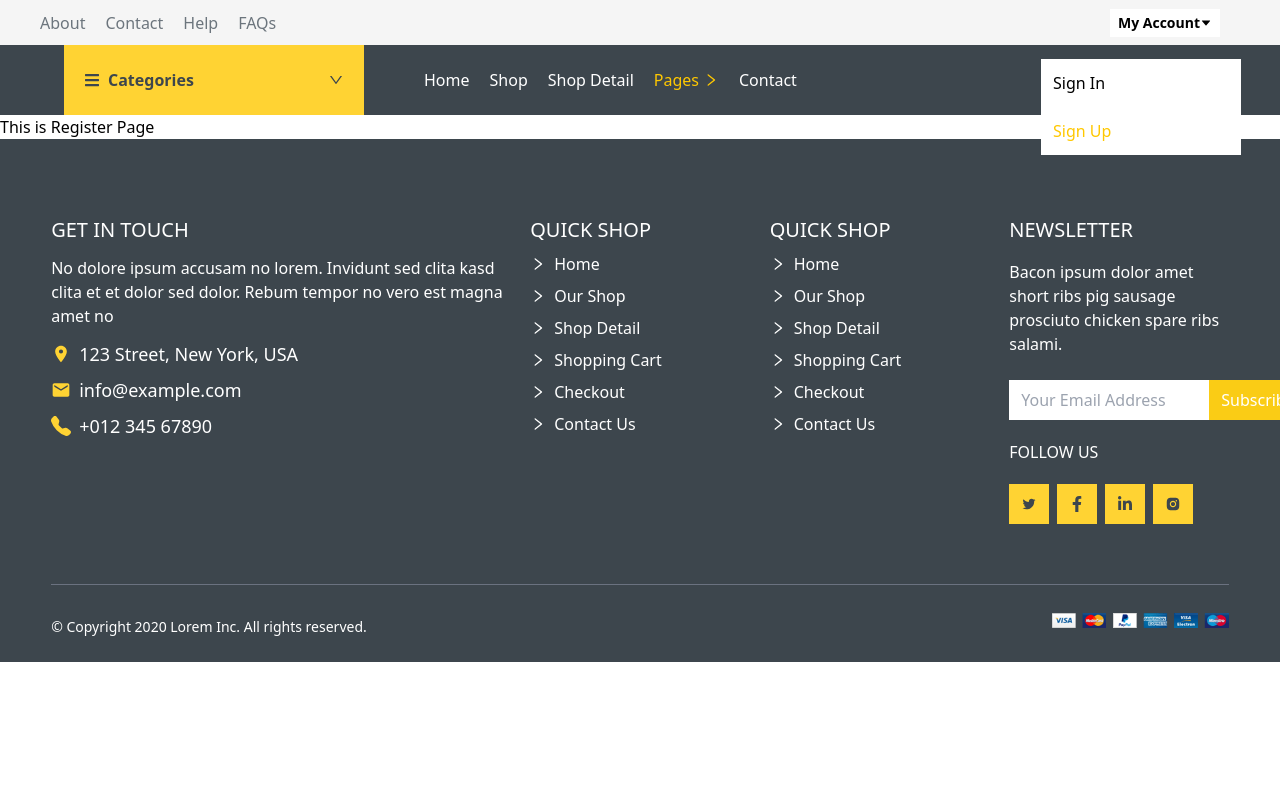
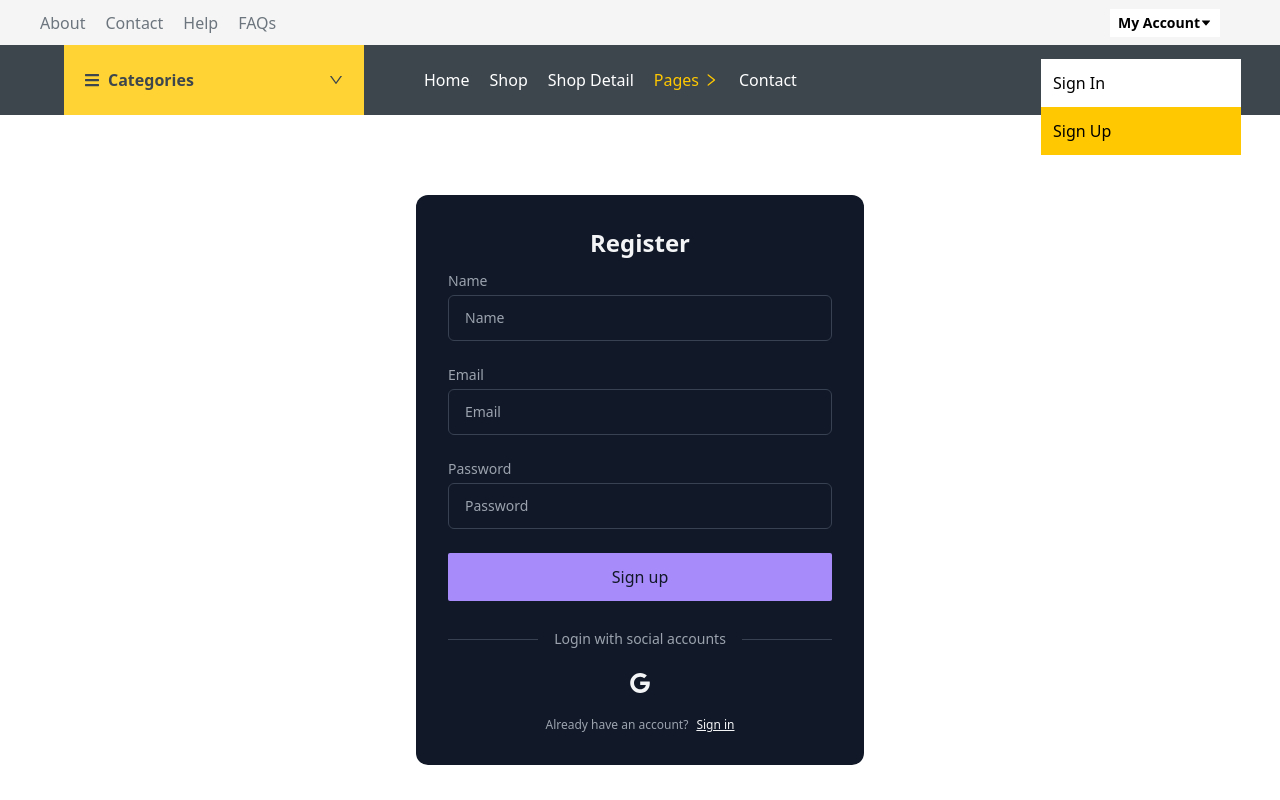
Before and after one commit to TanbirHasan/tingle-park-frontend, a React (Create React App) app: page /register in a window 1280 px wide. Both pictures are taken after a click on the button "My Account". Shown: the top 800 px of the page. Built offline with nearby package versions, Linux system fonts and the light colour scheme.

Commit message:
register form created

```diff
--- a/src/components/Navbar/Navbar.jsx
+++ b/src/components/Navbar/Navbar.jsx
@@ -93,6 +93,7 @@ const Navbar = () => {
 							isPagesOpen ? 'dropdown-active' : 'dropdown-inactive'
 						}  `}>
 						<NavLink
+
 							onClick={() => setIsPagesOpen(!isPagesOpen)}
 							className=" hover:bg-white py-2 px-4 block ">
 							<li className="text-black">Checkout</li>
--- a/src/components/TopNavbar/TopNavbar.jsx
+++ b/src/components/TopNavbar/TopNavbar.jsx
@@ -4,6 +4,11 @@ import { AiFillCaretDown } from 'react-icons/ai';
 
 const TopNavbar = () => {
 	const [openAccountDropdown, setOpenAccountDropdown] = useState(false);
+
+	const activeStyle = {
+		backgroundColor: '#FFC800',
+		color: 'black',
+	};
 
 	return (
 		<div className="bg-[#F5F5F5] px-10 lg:h-[45px]">
@@ -37,12 +42,16 @@ const TopNavbar = () => {
 											openAccountDropdown ? 'dropdown-active' : 'dropdown-inactive'
 										} `}>
 										<>
-											<NavLink to={'/login'}
-												className={`hover:bg-[#F5F5F5] p-3 reg`}
-												>
+											<NavLink
+												to={'/login'}
+												style={({ isActive }) => (isActive ? activeStyle : undefined)}
+												className={`hover:bg-[#F5F5F5] p-3 reg`}>
 												<p>Sign In</p>
 											</NavLink>
-											<NavLink to={'/register'} className="hover:bg-[#F5F5F5] p-3">
+											<NavLink
+												style={({ isActive }) => (isActive ? activeStyle : undefined)}
+												to={'/register'}
+												className="hover:bg-[#F5F5F5] p-3">
 												<p>Sign Up</p>
 											</NavLink>
 										</>
--- a/src/pages/Register/Register.jsx
+++ b/src/pages/Register/Register.jsx
@@ -1,11 +1,106 @@
 import React from 'react';
+import { useForm } from 'react-hook-form';
+import { Link } from 'react-router-dom';
 
 const Register = () => {
-    return (
-        <div>
-            <h1>This is Register Page</h1>
-        </div>
-    );
+	const {
+		register,
+		handleSubmit,
+		formState: { errors },
+		reset,
+	} = useForm();
+
+	// const [registerError, setRegisterError] = useState('');
+	// const [load, setLoad] = useState(false);
+
+	const handleRegister = (data) => {
+		console.log(data);
+		reset();
+	};
+
+	return (
+		<div>
+			<div className="w-full max-w-md mx-auto my-20 p-8 space-y-3 rounded-xl bg-gray-900 text-gray-100">
+				<h1 className="text-2xl font-bold text-center">Register</h1>
+				<form
+					onSubmit={handleSubmit(handleRegister)}
+					className="space-y-6 ng-untouched ng-pristine ng-valid">
+					<div className="space-y-1 text-sm">
+						<label htmlFor="username" className="block text-gray-400">
+							Name
+						</label>
+						<input
+							type="text"
+							{...register('name', { required: 'Your Name is required' })}
+							placeholder="Name"
+							className="w-full px-4 py-3 rounded-md border border-gray-700 bg-gray-900 text-gray-100 focus:outline-0 focus:border-[#FFC800] focus:border-2"
+						/>
+						{errors.name && <p className="text-red-600">{errors.name?.message}</p>}
+					</div>
+					<div className="space-y-1 text-sm">
+						<label htmlFor="username" className="block text-gray-400">
+							Email
+						</label>
+						<input
+							type="text"
+							{...register('email', {
+								required: 'Email Address is required',
+								pattern: {
+									value: /.+@.+\..+/i,
+									message: 'Please enter a valid email address',
+								},
+							})}
+							placeholder="Email"
+							className="w-full px-4 py-3 rounded-md border border-gray-700 bg-gray-900 text-gray-100 focus:outline-0 focus:border-[#FFC800] focus:border-2"
+						/>
+						{errors.email && <p className="text-red-600">{errors.email?.message}</p>}
+					</div>
+					<div className="space-y-1 text-sm">
+						<label htmlFor="password" className="block text-gray-400">
+							Password
+						</label>
+						<input
+							type="password"
+							{...register('password', {
+								required: 'Password  is required',
+								minLength: {
+									value: 8,
+									message: 'Password must be at least 8 characters',
+								},
+							})}
+							placeholder="Password"
+							className="w-full px-4 py-3 rounded-md border border-gray-700 bg-gray-900 text-gray-100 focus:outline-0 focus:border-[#FFC800] focus:border-2 "
+						/>
+						{errors.password && <p className="text-red-600">{errors.password?.message}</p>}
+					</div>
+					<button className="block w-full p-3 text-center rounded-sm text-gray-900 bg-violet-400 hover:bg-violet-600 duration-500">
+						Sign up
+					</button>
+				</form>
+				<div className="flex items-center pt-4 space-x-1">
+					<div className="flex-1 h-px sm:w-16 bg-gray-700"></div>
+					<p className="px-3 text-sm text-gray-400">Login with social accounts</p>
+					<div className="flex-1 h-px sm:w-16 bg-gray-700"></div>
+				</div>
+				<div className="flex justify-center space-x-4">
+					<button className="p-3 rounded-sm">
+						<svg
+							xmlns="http://www.w3.org/2000/svg"
+							viewBox="0 0 32 32"
+							className="w-5 h-5 fill-current">
+							<path d="M16.318 13.714v5.484h9.078c-0.37 2.354-2.745 6.901-9.078 6.901-5.458 0-9.917-4.521-9.917-10.099s4.458-10.099 9.917-10.099c3.109 0 5.193 1.318 6.38 2.464l4.339-4.182c-2.786-2.599-6.396-4.182-10.719-4.182-8.844 0-16 7.151-16 16s7.156 16 16 16c9.234 0 15.365-6.49 15.365-15.635 0-1.052-0.115-1.854-0.255-2.651z"></path>
+						</svg>
+					</button>
+				</div>
+				<p className="text-xs text-center sm:px-6 text-gray-400">
+					Already have an account?
+					<Link to={'/login'} className="underline text-gray-100 ml-2">
+						Sign in
+					</Link>
+				</p>
+			</div>
+		</div>
+	);
 };
 
 export default Register;
```
